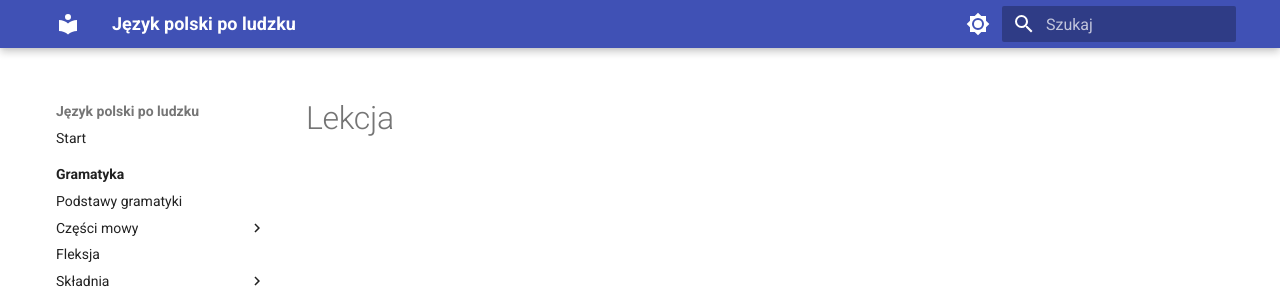
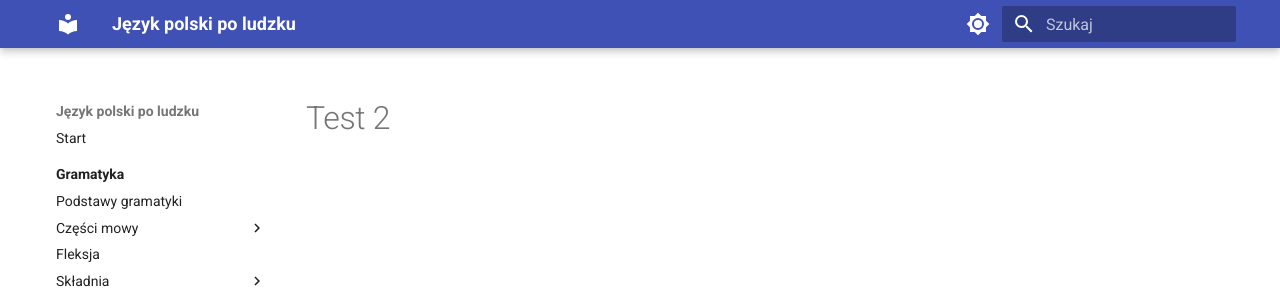
Before and after one commit to dchorazkiewicz/SP_JP, an MkDocs documentation site: the page built from docs/gramatyka/skladnia/dopelnienie/lesson-1.md, in a window 1280 px wide. Shown: the top 295 px of the page. Built offline with MkDocs 1.6.1 and Material for MkDocs 9.7.7, drawn with Linux system fonts in a browser that asks for light colours.

Commit message:
Update lesson page

```diff
--- a/docs/gramatyka/skladnia/dopelnienie/lesson-1.md
+++ b/docs/gramatyka/skladnia/dopelnienie/lesson-1.md
@@ -1 +1 @@
-# Lekcja
+# Test 2
```
